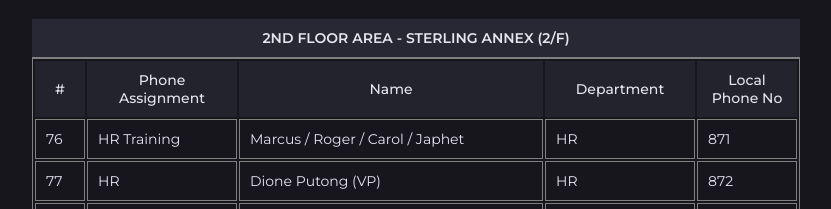
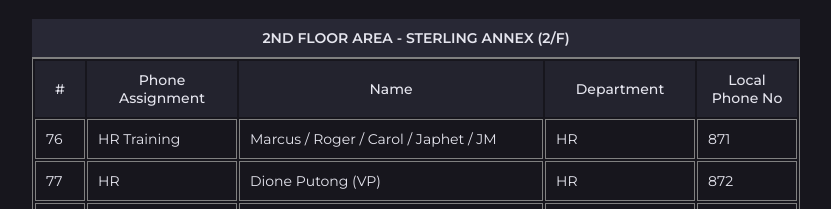
Before and after one commit to Ralf-Renz-Estellana-Bantilo/SLAC---MIS---Telephone-Info, a React (Create React App) app: page / in a window 1280 px wide. Shown: the part 4361-4570 px from the top of the page, without its empty margins (224-1055 px from the left). Built offline with nearby package versions, Linux system fonts and the light colour scheme.

Commit message:
Added new data

```diff
--- a/src/useData.js
+++ b/src/useData.js
@@ -581,7 +581,7 @@ class useData {
 						id: 76,
 						phoneAssignment: "HR Training",
 						department: "HR",
-						name: "Marcus / Roger / Carol / Japhet",
+						name: "Marcus / Roger / Carol / Japhet / JM",
 						phoneNumber: "871",
 					},
 					{
```
